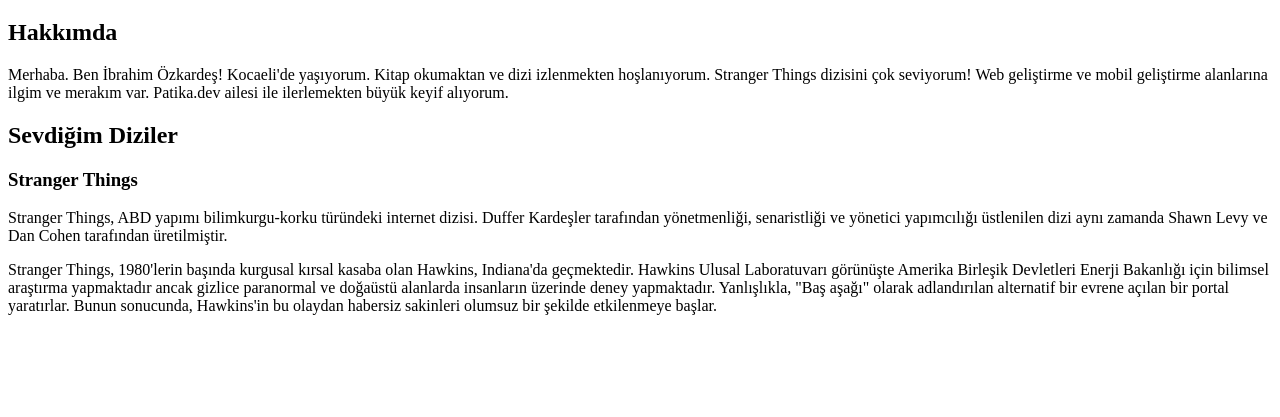
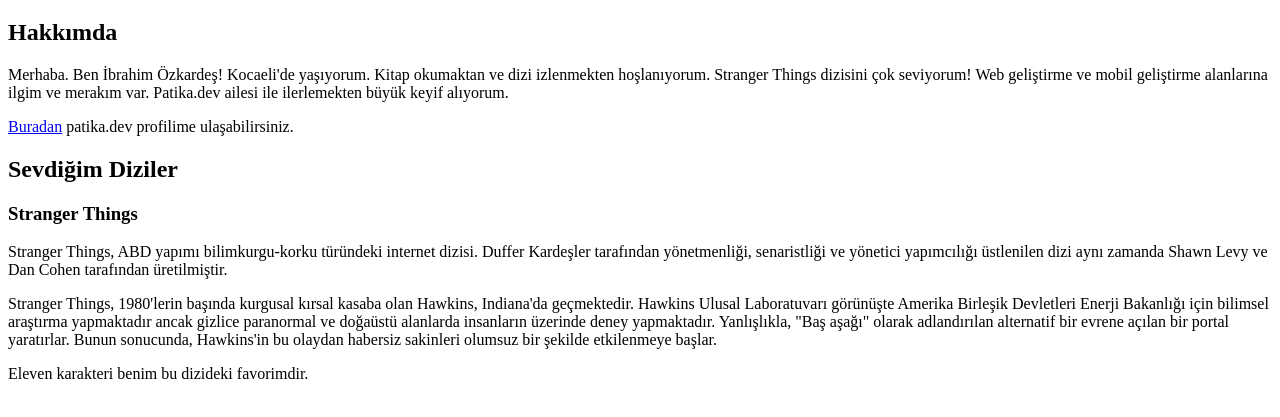
Before and after one commit to ibrahimozkardes/kodluyoruzFirstWebPage, a plain HTML site: page index.html in a window 1280 px wide. Shown: the part 61-478 px from the top of the page. Drawn offline with Linux system fonts and the light colour scheme.

Commit message:
first commit

```diff
--- a/index.html
+++ b/index.html
@@ -19,6 +19,10 @@
         Patika.dev ailesi ile ilerlemekten büyük keyif alıyorum.
     </p>
 
+    <p>
+        <a href="https://app.patika.dev/ozkardes" target="_blank">Buradan</a> patika.dev profilime ulaşabilirsiniz.
+    </p>
+
     <h2>Sevdiğim Diziler</h2>
 
     <!-- Burada, son zamanlarda izlediğim favori dizim hakkında birkaç bilgi verdim. -->
@@ -36,5 +40,9 @@
         Bunun sonucunda, Hawkins'in bu olaydan habersiz sakinleri olumsuz bir şekilde etkilenmeye başlar.
     </p>
 
+    <p>
+        Eleven karakteri benim bu dizideki favorimdir.
+    </p>
+
 </body>
 </html>
```
Also changed, not shown: webPage.png (added).
